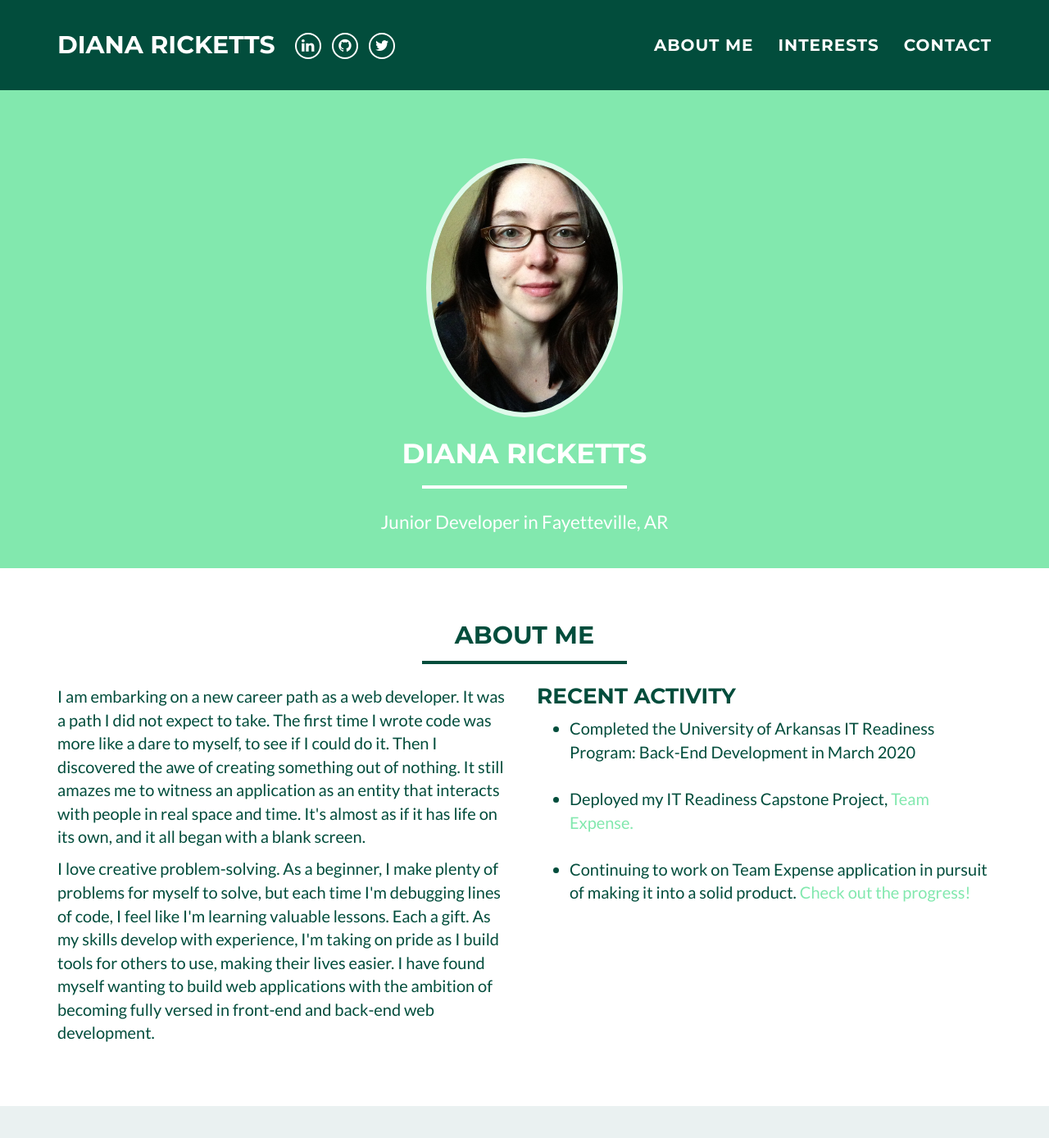
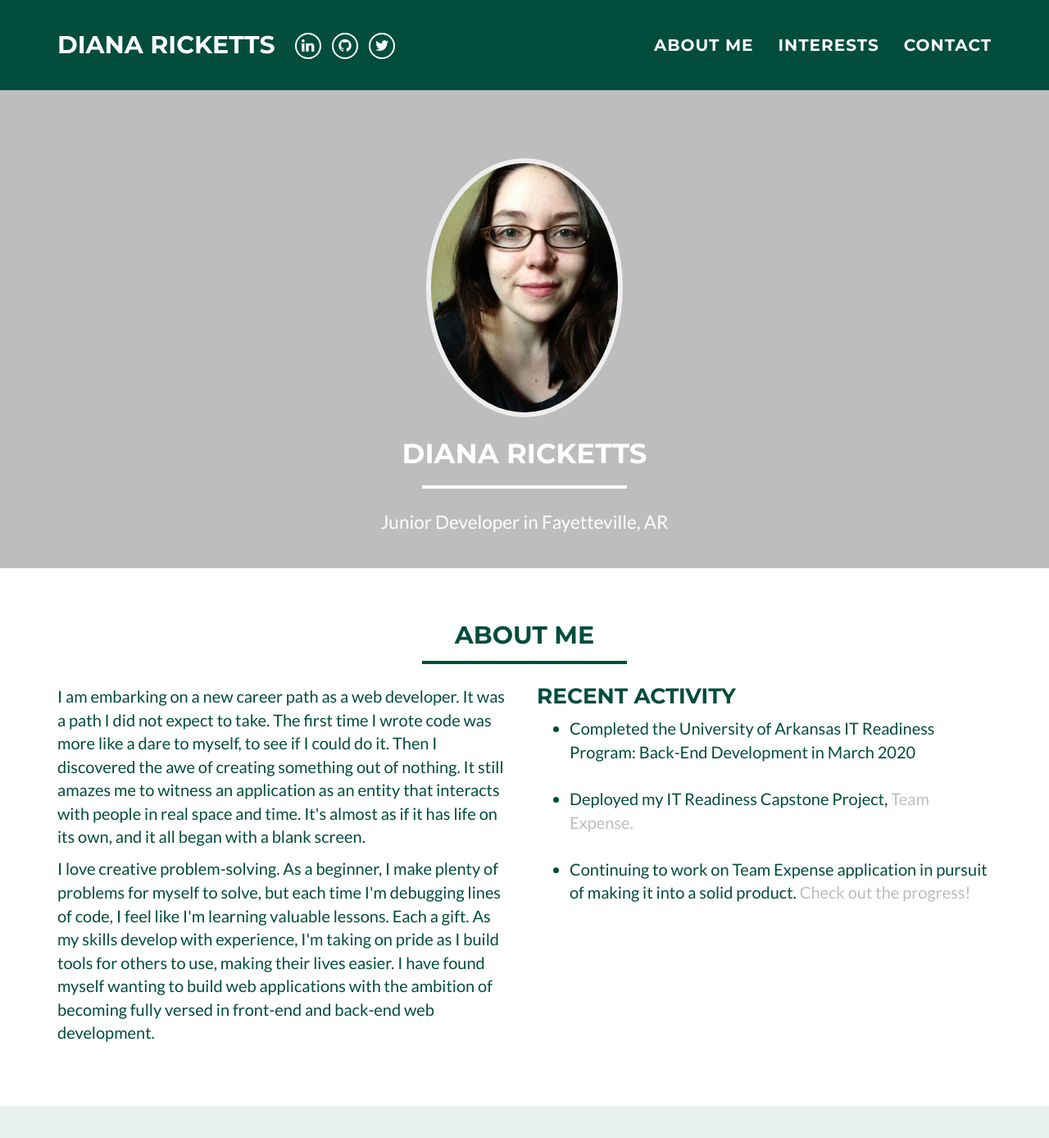
Before and after one commit to dricketts0/dricketts0.github.io, a Jekyll site: the page built from index.html, in a window 1280 px wide and 1400 px high. Shown: the top 1388 px of the window at 82% size. Built offline with Jekyll 4.4.1, drawn with Linux system fonts in a browser that asks for light colours.

Commit message:
gray primary

```diff
--- a/_config.yml
+++ b/_config.yml
@@ -24,8 +24,8 @@ bing_verify:
 
 # Color settings (hex-codes without the leading hash-tag)
 color:
-  primary: 82E8AE
-  primary-rgb: "130, 232, 174"
+  primary: BDBDBD
+  primary-rgb: "189, 189, 189"
   secondary: 024D3C
   secondary-dark: 43574F
   section-tout: eaf1f1
```
